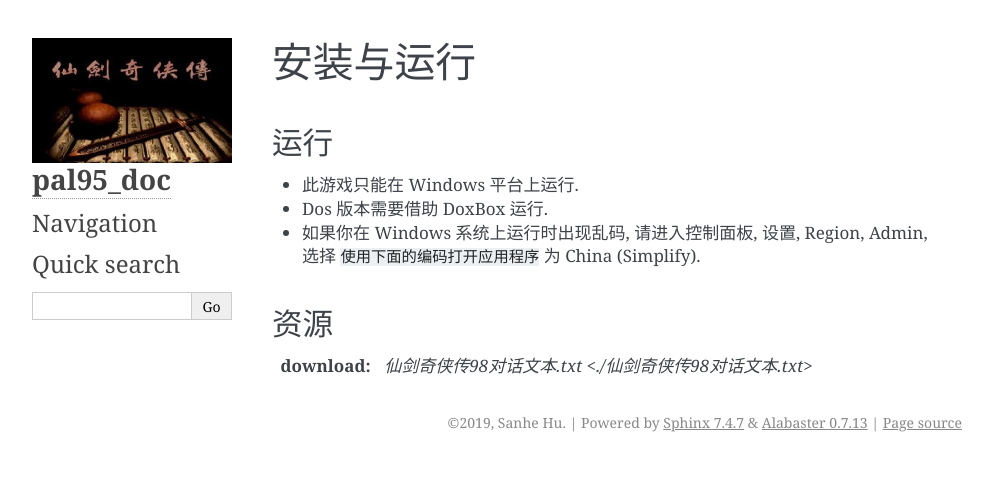
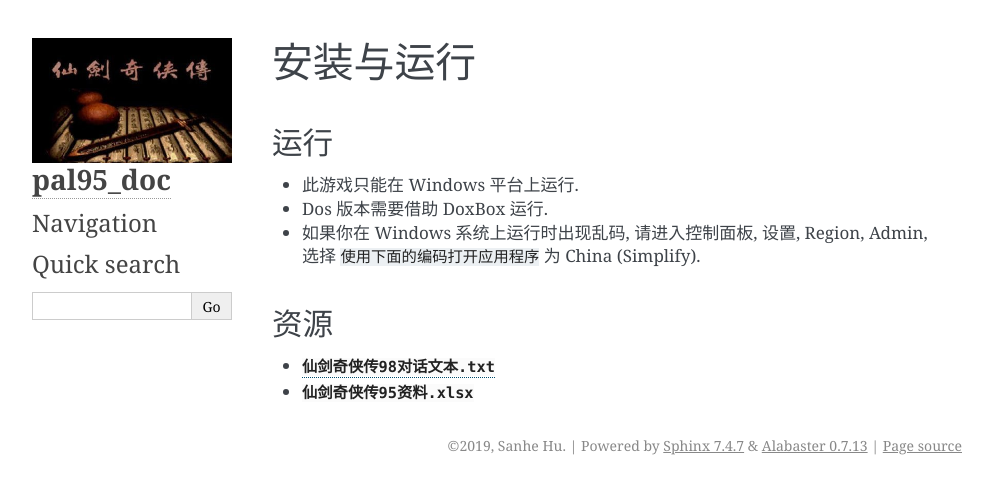
Before and after one commit to MacHu-GWU/pal95_doc-project, a Sphinx documentation site: the page built from docs/source/01-Install-and-Run/index.rst, in a window 1280 px wide. Shown: the top 494 px of the page, without its empty margins (148-1141 px from the left). Built offline with Sphinx 7.4.7, drawn with Linux system fonts in a browser that asks for light colours.

Commit message:
fix file download

```diff
--- a/docs/source/01-Install-and-Run/index.rst
+++ b/docs/source/01-Install-and-Run/index.rst
@@ -13,4 +13,5 @@
 资源
 ------------------------------------------------------------------------------
 
-:download: `仙剑奇侠传98对话文本.txt <./仙剑奇侠传98对话文本.txt>`
+- :download:`仙剑奇侠传98对话文本.txt`
+- :download:`仙剑奇侠传95资料.xlsx`
```
Also changed, not shown: 1 other file.
